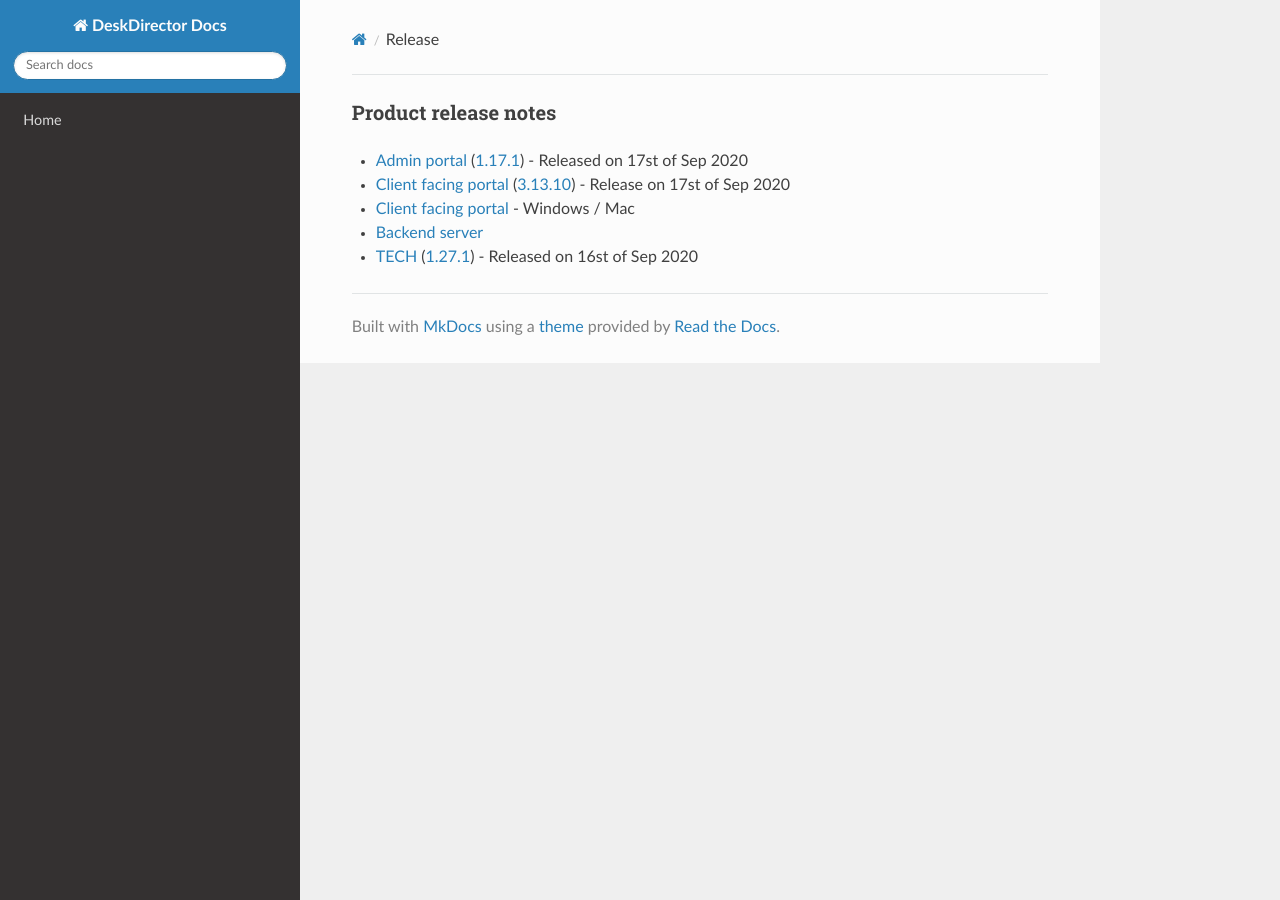
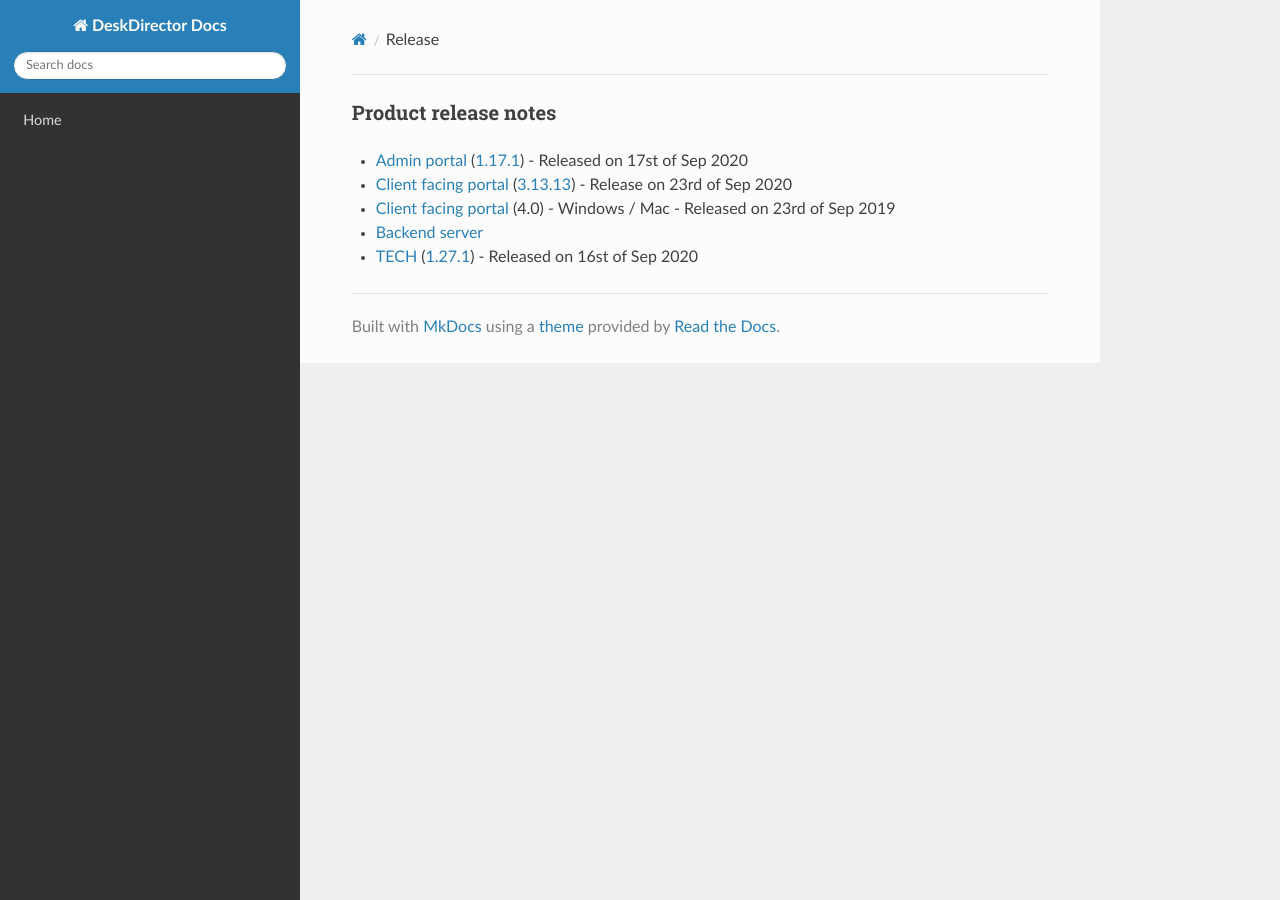
Before and after one commit to DeskDirector/docs, an MkDocs documentation site: the page built from docs/_contents/admin/home/release.md, in a window 1280 px wide. Built offline with MkDocs 1.6.1, drawn with Linux system fonts in a browser that asks for light colours; nearby versions of some CDN libraries; old or Windows-style settings are respelled for this version of MkDocs.

Commit message:
Update release.md

```diff
--- a/docs/_contents/admin/home/release.md
+++ b/docs/_contents/admin/home/release.md
@@ -1,6 +1,6 @@
 ### Product release notes
 * [Admin portal](/release-notes/admin) ([1.17.1](/release-notes/admin/v1.17.1)) - Released on 17st of Sep 2020
-* [Client facing portal](/release-notes/portal) ([3.13.10](/release-notes/portal/v3.13)) - Release on 17st of Sep 2020
-* [Client facing portal](https://help.deskdirector.com/article/4uzjpwaiou-dd-portal-changelog) - Windows / Mac
+* [Client facing portal](/release-notes/portal) ([3.13.13](/release-notes/portal/v3.13)) - Release on 23rd of Sep 2020
+* [Client facing portal](https://help.deskdirector.com/article/4uzjpwaiou-dd-portal-changelog) (4.0) - Windows / Mac - Released on 23rd of Sep 2019
 * [Backend server](https://help.deskdirector.com/article/5ml4ieesph-server-changelog)
 * [TECH](/release-notes/tech) ([1.27.1](/release-notes/tech/v1.27)) - Released on 16st of Sep 2020
```
